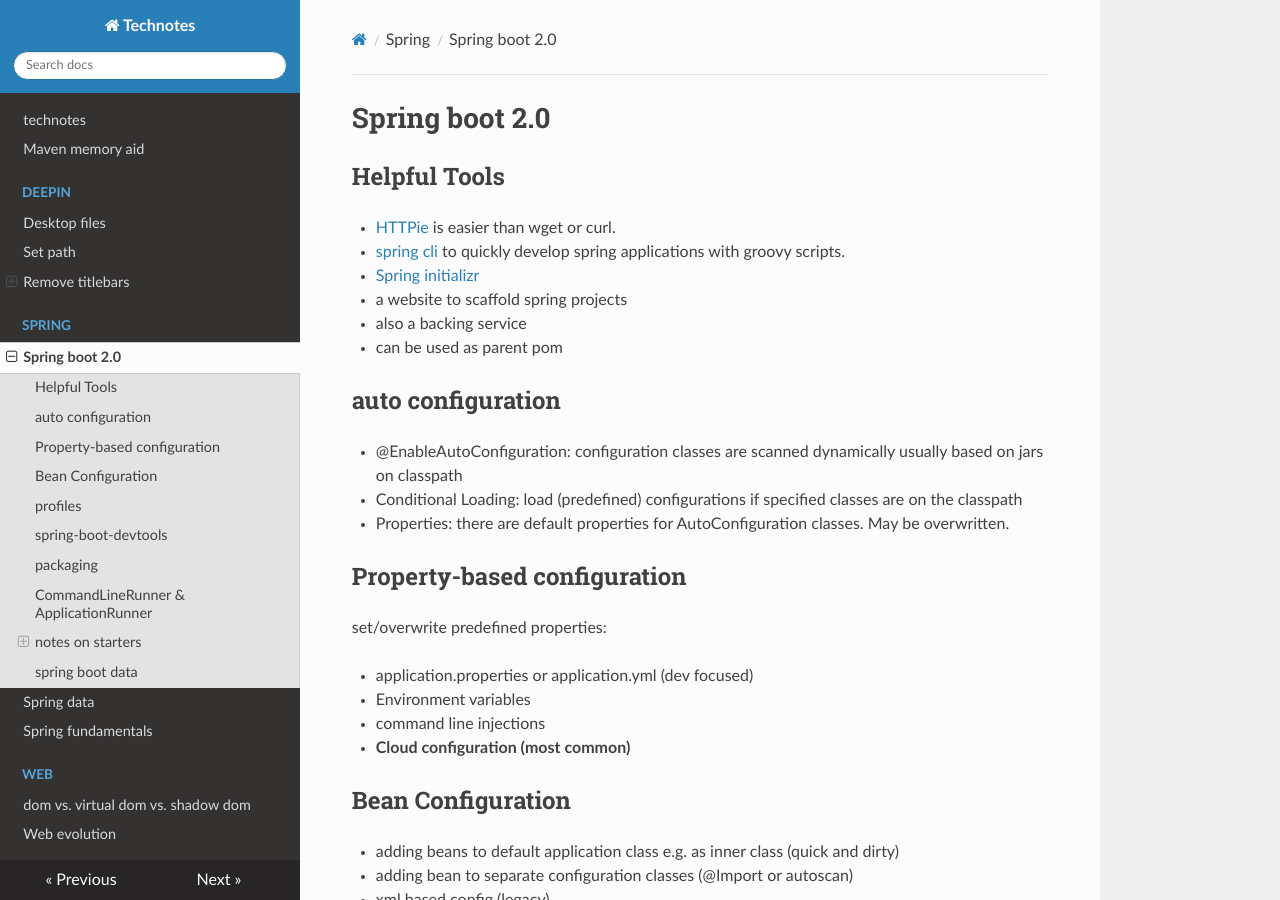
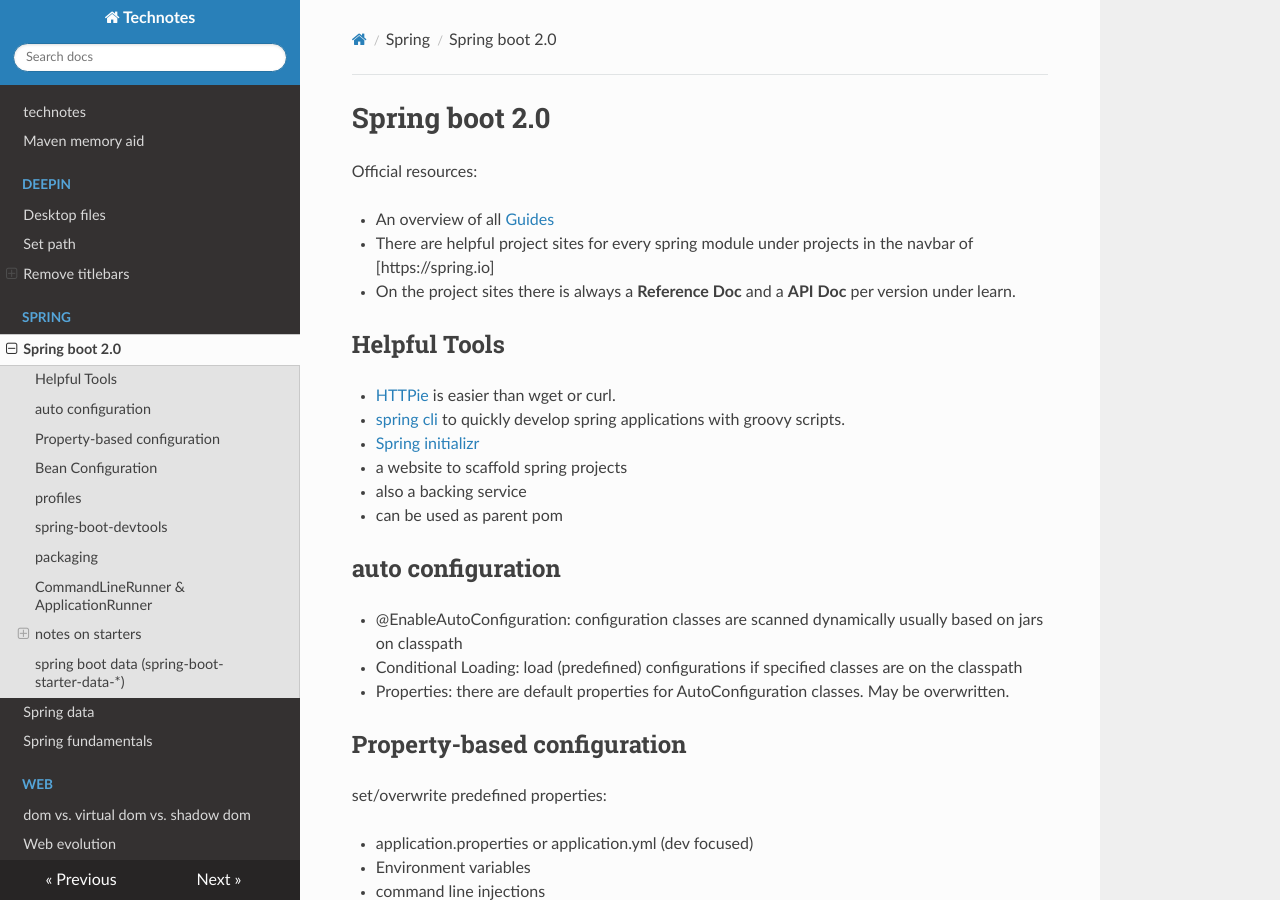
Before and after one commit to organicaudio/useful-code-snippets2, an MkDocs documentation site: the page built from docs/spring/spring-boot.md, in a window 1280 px wide and 900 px high. Built offline with MkDocs 1.6.1, drawn with Linux system fonts in a browser that asks for light colours; nearby versions of some CDN libraries; some of the changed text lies outside the part shown.

Commit message:
official resources

```diff
--- a/docs/spring/spring-boot.md
+++ b/docs/spring/spring-boot.md
@@ -1,4 +1,10 @@
 # Spring boot 2.0
+
+Official resources:
+
+- An overview of all [Guides](https://spring.io/guides)
+- There are helpful project sites for every spring module under projects in the navbar of [https://spring.io]
+- On the project sites there is always a **Reference Doc** and a **API Doc** per version under learn.
 
 ## Helpful Tools
 
@@ -91,7 +97,7 @@ spring-boot-devtools help rapid development
   2. controller: Resource Controller (@RestController)
   3. model: Resource Representation Class
 
-## spring boot data
+## spring boot data (spring-boot-starter-data-*)
 
 - database drivers are configured by properties
 - one database can be autoconfigured
```
